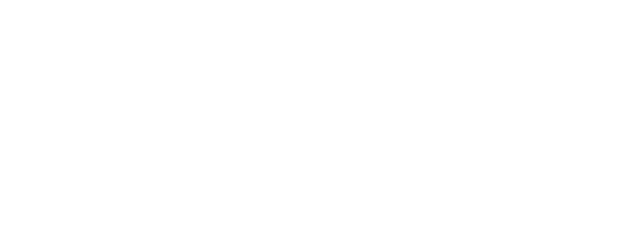
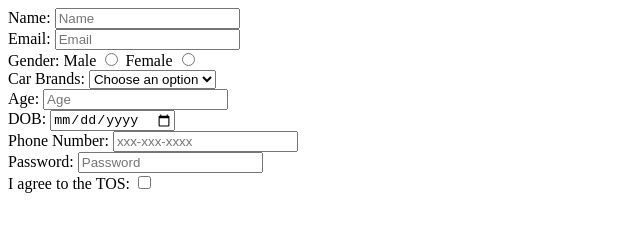
Before and after one commit to acciojob/signup-form-car-NihitaLele, a website: page main.html in a window 1280 px wide. Shown: the whole page, without its empty margins (0-640 px from the left). Drawn offline with Linux system fonts and the light colour scheme.

Commit message:
created a submission

```diff
--- a/main.html
+++ b/main.html
@@ -7,7 +7,44 @@
 </head>
 
 <body>
-	<!-- the entire body must be written by student -->
+
+     <form method="post">
+
+     <label for="name">Name:</label>
+		 <input type="text" id="name" name="full_name" placeholder="Name" required><br>
+
+     <label for="email">Email:</label>
+		 <input type="email" id="email" name="email" placeholder="Email" required><br>
+
+		 <label>Gender:</label>
+     <label for="gender_m">Male</label>
+		 <input type="radio" id="gender_m" name="gender" required>
+    <label for="gender_f">Female</label>
+		 <input type="radio" id="gender_f" name="gender" required><br>
+
+	 <label for="cars">Car Brands:</label>
+		 <select id="cars" required >
+			 <option>Choose an option</option>
+			 <option>Audi</option>
+			 <option>BMW</option>
+		 </select><br>
+
+     <label for="age">Age:</label>
+		 <input type="number" id="age" name="age" placeholder="Age" required><br>
+
+		 <label for="dob">DOB:</label>
+		 <input type="date" id="dob" name="dob" required><br>
+
+		 <label for="tel">Phone Number:</label>
+		 <input type="Tel" id="tel" name="telno" placeholder="xxx-xxx-xxxx"><br>
+
+		 <label for="password">Password:</label>
+		 <input type="password" id="password" name="pw" placeholder="Password" required><br>
+
+		 <label for="tos">I agree to the TOS:</label>
+		 <input type="checkbox" id="tos" name="TOS" required>
+	 </form>
+
     <script type="text/javascript" src="./script.js">
 </script>
 
```
